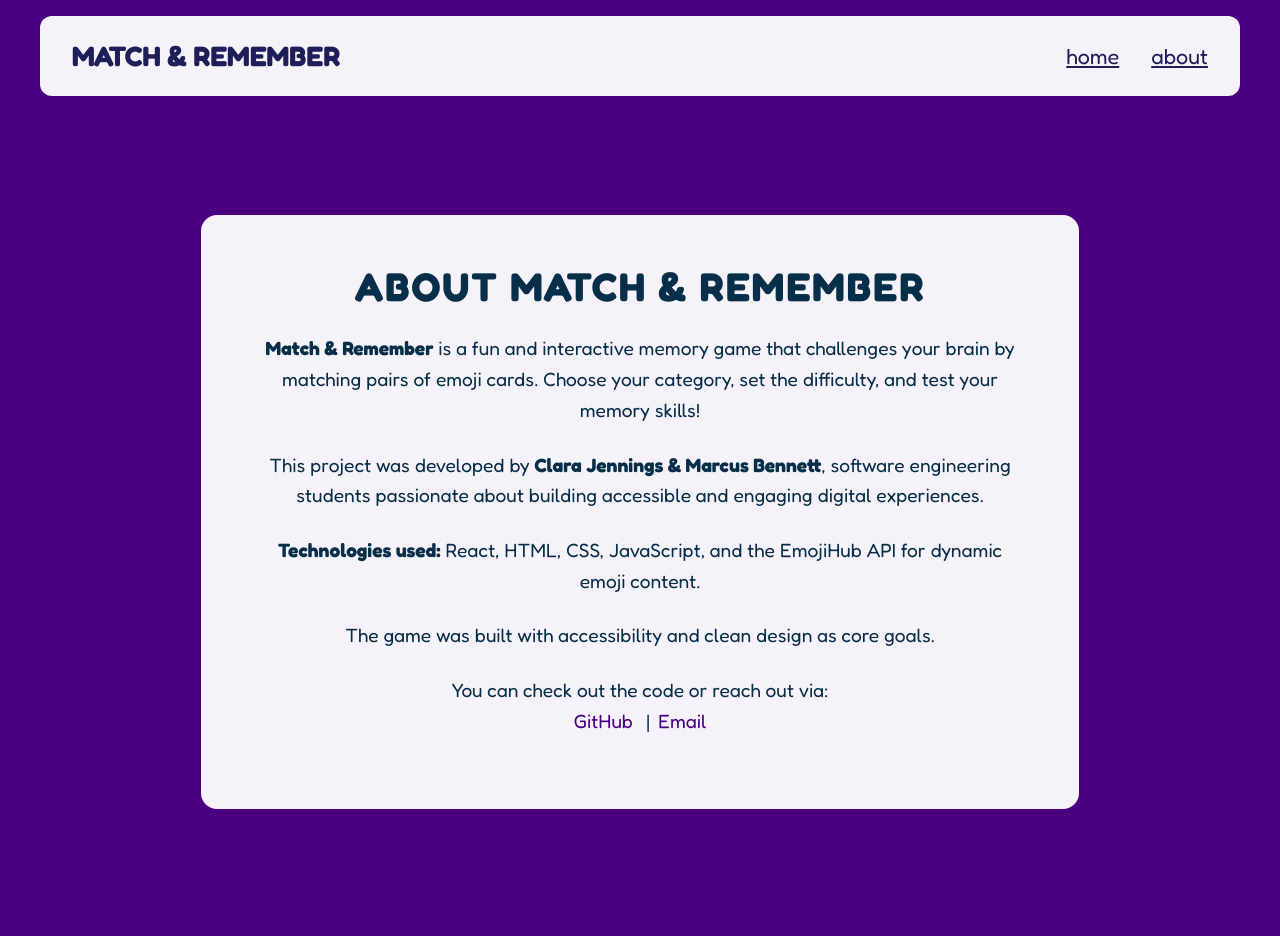
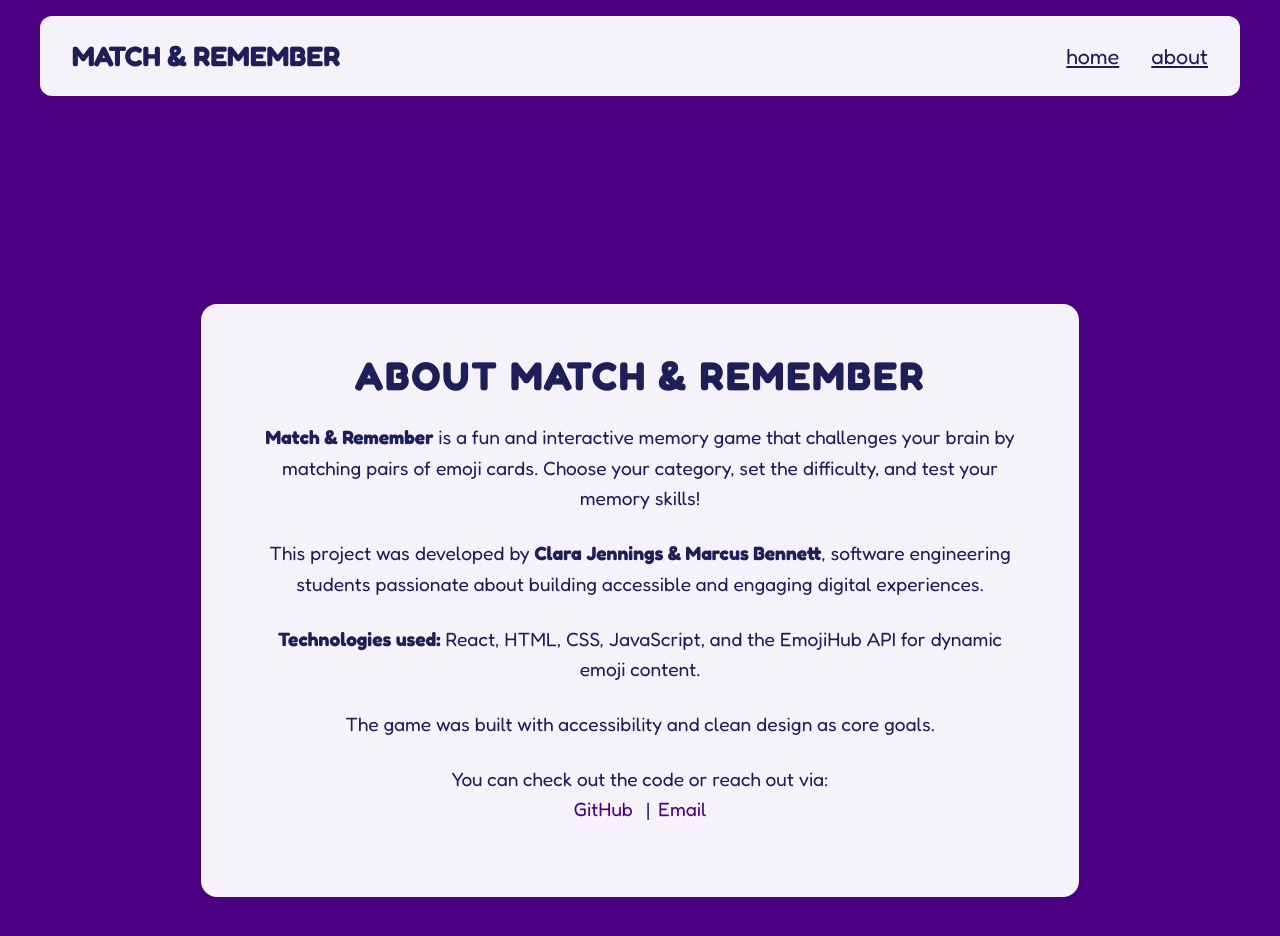
Before and after one commit to KTawk/memory-game, a React (Vite) app in the folder game-app/: page /about in a window 1280 px wide. Shown: the top 936 px of the page. Built offline with nearby package versions, Linux system fonts and the light colour scheme.

Commit message:
Changed color and fixed spacing (about page)

```diff
--- a/game-app/index.css
+++ b/game-app/index.css
@@ -463,9 +463,9 @@ Media queries
     margin: 4rem auto;
     padding: 3rem 4rem;
     border-radius: 1rem;
-    color: var(--dark-primary);
+    color: #1e1e58;
     font-family: 'Fredoka', sans-serif;
-    margin: 2rem auto 4rem auto;
+    margin: 10rem auto 20rem auto;
 
 }
 
@@ -473,7 +473,7 @@ Media queries
     text-align: center;
     margin-bottom: 1.5rem;
     font-size: 2.5rem;
-    color: var(--dark-primary);
+    color: #1e1e58;
 
 }
 
```
Also changed, not shown: game-app/components/Header.css (line endings or trailing spaces).
